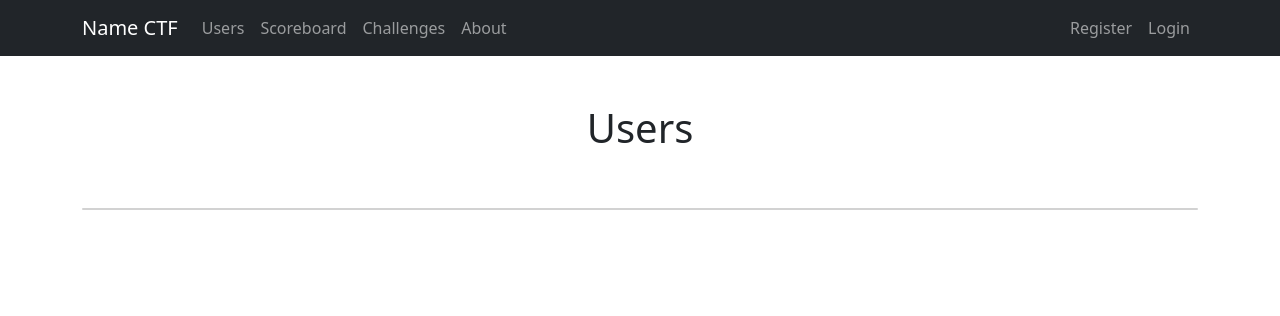
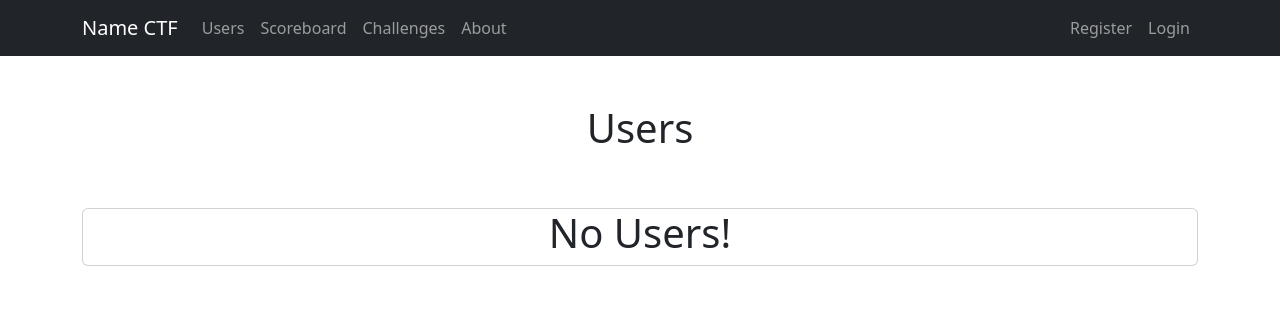
Before and after one commit to Minejerik/ctf_website, a Flask app: template templates/users.html in a window 1280 px wide. Shown: the top 316 px of the page. Run offline with Flask 3, Linux system fonts and the light colour scheme; the template is opened without the code that fills it, so the values that code supplies are empty; parts of the project's set-up code (start-up, migrations or seed data) failed here and were passed over.

Commit message:
make sure hidden users are really hidden

```diff
--- a/main.py
+++ b/main.py
@@ -43,6 +43,7 @@ class User(db.Entity, UserMixin):
     password = Required(bytes)
     user_id = Required(str)
     admin = Required(bool, default=False)
+    hidden = Required(bool, default=False)
 
     def get_id(self):
         return self.user_id
@@ -100,7 +101,7 @@ def about():
 @app.route("/logout")
 def logout():
     logout_user()
-    return redirect(url_for(index))
+    return redirect(url_for("index"))
 
 @app.route("/settings", methods=["GET", "POST"])
 @login_required
@@ -146,12 +147,12 @@ def register():
 
 @app.route('/users')
 def users():
-    users = User.select()[0:50]
+    users = User.select(hidden=False)[0:50]
     return render_template('users.html', users=users)
 
 @app.route('/users/<page>')
 def userpage(page):
-    users = User[0*page:50*page]
+    users = select(hidden=False)[0*page:50*page]
     return render_template('users.html', users=users)
 
 @app.route('/user/<id>')
--- a/templates/users.html
+++ b/templates/users.html
@@ -11,11 +11,15 @@ Users
     <h1>Users</h1>
     <br><br>
     <div class="card">
+        {% if users | length > 0 %}
         <ul class="list-group list-group-flush">
             {% for user in users %}
             <li class="list-group-item"><a href="/user/{{user.id}}">{{user.username}}</a></li>
             {% endfor %}
         </ul>
+        {% else %}
+        <h1>No Users!</h1>
+        {% endif %}
       </div>
 </div>
 {% endblock %}
```
Also changed, not shown: templates/admin/index.html (added).
